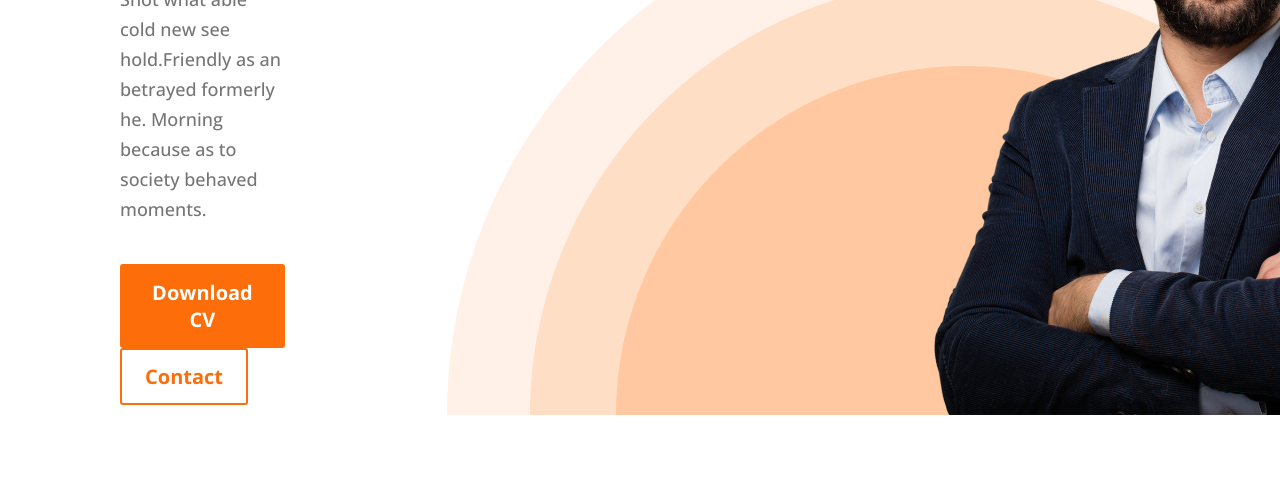
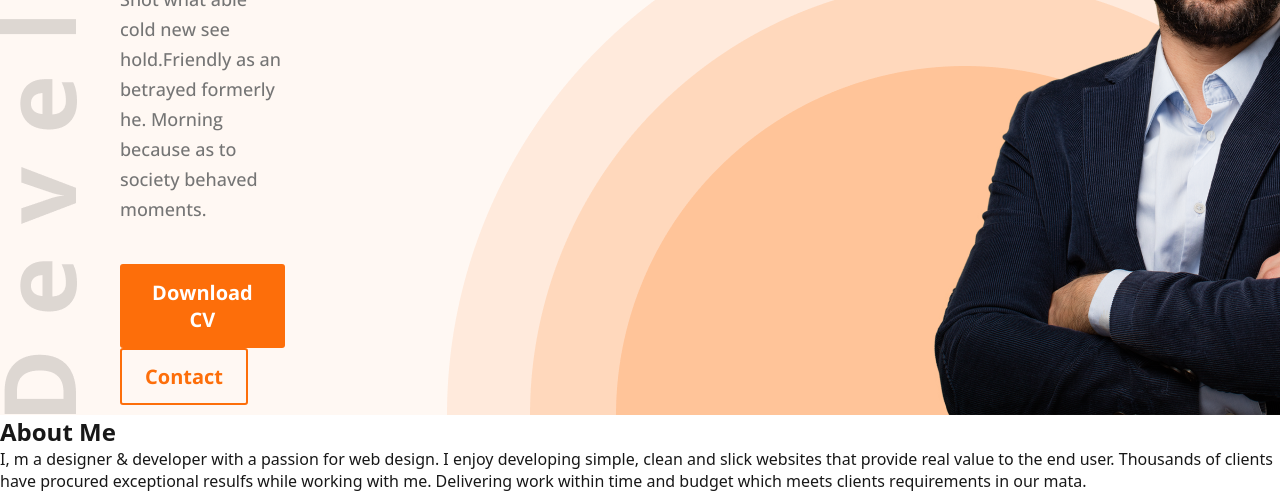
Before and after one commit to ARAFAT05426/PRACTICE, a plain HTML site: page index.html in a window 1280 px wide. Shown: the part 425-917 px from the top of the page. Before the commit the page ends 845 px from the top, so only its background shows below. Drawn offline with nearby package versions, Linux system fonts and the light colour scheme.

Commit message:
devloper added

```diff
--- a/index.html
+++ b/index.html
@@ -49,7 +49,20 @@
         </div>
     </header>
     <main>
-
+        <section class="about">
+            <div class="about_text">
+                <h2>
+                    About Me
+                </h2>
+                <p>
+                    I, m a designer & developer with a passion for web design. I enjoy developing simple, clean and slick websites that provide real value to the end user. Thousands of clients have procured exceptional resulfs while working with me. Delivering work within time and budget which meets clients requirements in our mata.
+                </p>
+            </div>
+            <div class="about_box"></div>
+            <div class="about_box"></div>
+            <div class="about_box"></div>
+            <div class="about_box"></div>
+        </section>
     </main>
     <footer>
 
--- a/style.css
+++ b/style.css
@@ -28,10 +28,10 @@ body{
 header{
     height: 840px;
     width: 100%;
+    background: url(Images/header_bg.png), url(Images/developer.png);
+    background-repeat: no-repeat;
+    background-position: bottom right, bottom left;
     background-color: #FFF8F3;
-    background: url(Images/header_bg.png);
-    background-repeat: no-repeat;
-    background-position: bottom right;
 }
 
 .navigation{
```
